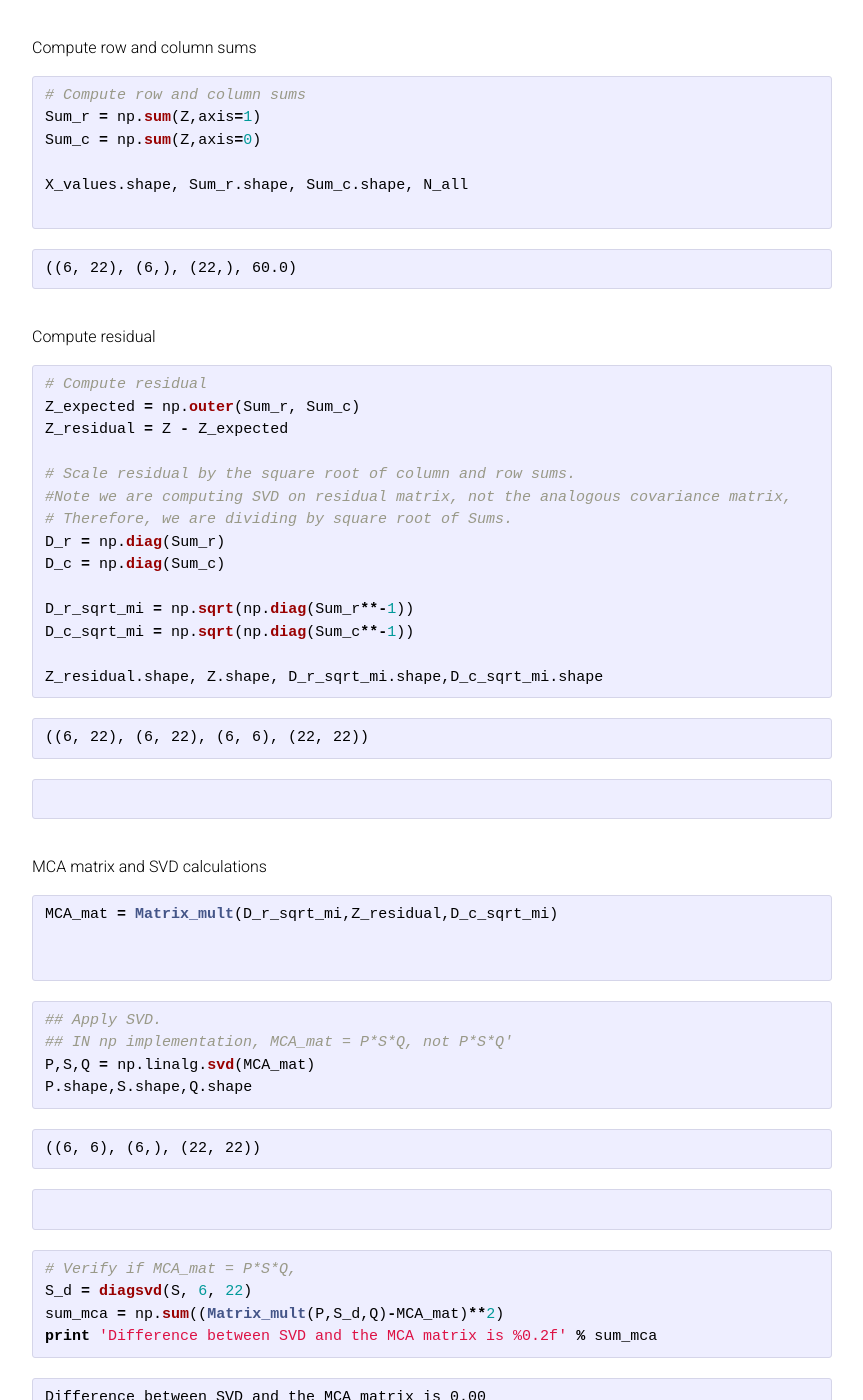
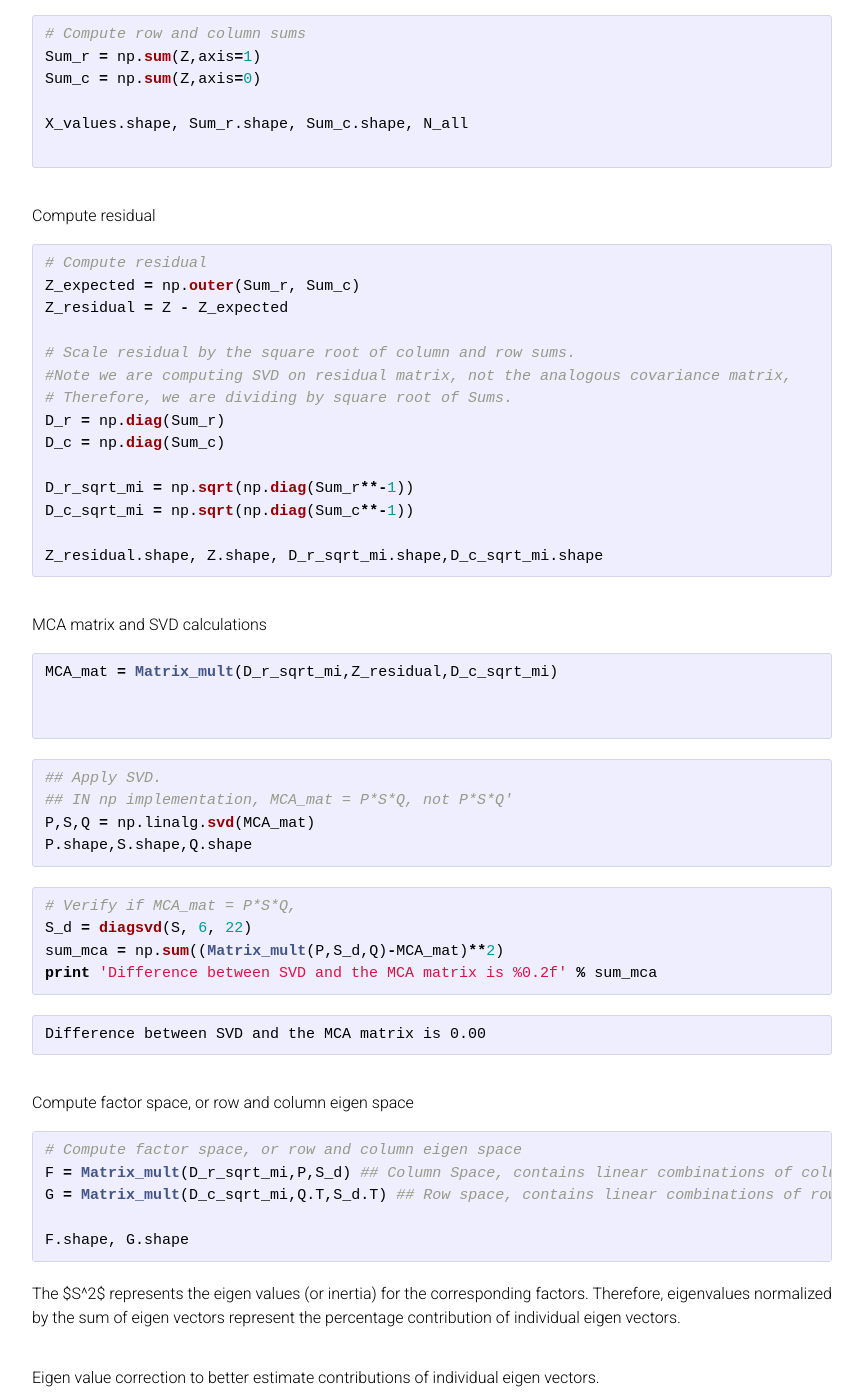
Before and after one commit to vxy10/vxy10.github.io, a Jekyll site: the page built from md/ds/main_MCA_illustration.md, in a window 1280 px wide and 1400 px high, scrolled down 3260 px. Shown: the whole window, without its empty margins (208-1071 px from the left). Built offline with Jekyll 4.4.1, drawn with Linux system fonts in a browser that asks for light colours; formulas are drawn with MathJax 3; some of the changed text lies outside the part shown.

Commit message:
updated MCA1

````diff
--- a/md/ds/main_MCA_illustration.md
+++ b/md/ds/main_MCA_illustration.md
@@ -61,10 +61,6 @@ ncols = 10
 X.shape, j_sup.shape, i_sup.shape
 ```
 
-
-
-
-    ((6, 22), (6,), (22,))
 
 
 
@@ -386,12 +382,6 @@ X_values.shape, Sum_r.shape, Sum_c.shape, N_all
 ```
 
 
-
-
-    ((6, 22), (6,), (22,), 60.0)
-
-
-
 ##### Compute residual
 
 
@@ -414,16 +404,6 @@ Z_residual.shape, Z.shape, D_r_sqrt_mi.shape,D_c_sqrt_mi.shape
 
 
 
-
-    ((6, 22), (6, 22), (6, 6), (22, 22))
-
-
-
-
-```python
-
-```
-
 ##### MCA matrix and SVD calculations
 
 
@@ -443,15 +423,6 @@ P.shape,S.shape,Q.shape
 
 
 
-
-    ((6, 6), (6,), (22, 22))
-
-
-
-
-```python
-
-```
 
 
 ```python
@@ -478,14 +449,6 @@ F.shape, G.shape
 
 
 
-    ((6, 22), (22, 6))
-
-
-
-
-```python
-
-```
 
 The $S^2$ represents the eigen values (or inertia) for the corresponding factors. Therefore, eigenvalues normalized by the sum of eigen vectors represent the percentage contribution of individual eigen vectors.
 
@@ -844,8 +807,9 @@ plt.annotate('W?', xy=(X_i[0],X_i[1]), xytext=(X_i[0] + .03, X_i[1] + .03))
 plt.show()
 ```
 
-
-![png](/images/MCA1.png)
+<div class='fig figcenter fighighlight'>
+  <img src='/images/MCA1.png'>
+</div>
 
 
 #### 3. Quick tutorial on MCA package.
@@ -1100,7 +1064,9 @@ plt.show()
 ```
 
 
-![png](/images/MCA2.png)
+<div class='fig figcenter fighighlight'>
+  <img src='/images/MCA2.png'>
+</div>
 
 
 #### Conclusion
@@ -1113,8 +1079,3 @@ In this post, multiple correspondance analysis, a principal component analysis l
 - MCA github https://github.com/esafak/mca
 - Link to the paper https://www.utdallas.edu/~herve/Abdi-MCA2007-pretty.pdf
 *Abdi, H., & Valentin, D. (2007). Multiple correspondence analysis. In N.J. Salkind (Ed.): Encyclopedia of Measurement and Statistics. Thousand Oaks (CA): Sage. pp. 651-657.*
-
-
-```python
-
-```
````
